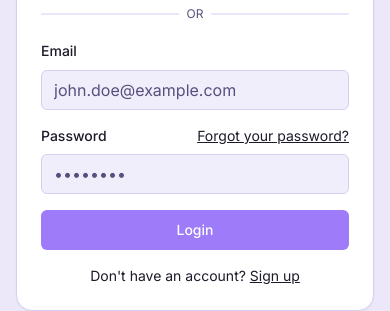
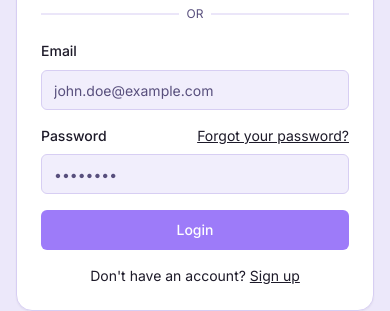
Before and after one commit to Hassaanj79/MoneyDesk, a Next.js app: page /login in a window 390 px wide. Shown: the part 341-652 px from the top of the page. Built offline with nearby package versions, Linux system fonts and the light colour scheme; no server answers.

Commit message:
No consistency

```diff
--- a/src/components/ui/input.tsx
+++ b/src/components/ui/input.tsx
@@ -8,7 +8,7 @@
       <input
         type={type}
         className={cn(
-          "flex h-10 w-full rounded-md border border-input bg-background px-3 py-2 text-base ring-offset-background file:border-0 file:bg-transparent file:text-sm file:font-medium file:text-foreground placeholder:text-muted-foreground focus-visible:outline-none focus-visible:ring-2 focus-visible:ring-ring focus-visible:ring-offset-2 disabled:cursor-not-allowed disabled:opacity-50 md:text-sm",
+          "flex h-10 w-full rounded-md border border-input bg-background px-3 py-2 text-sm ring-offset-background file:border-0 file:bg-transparent file:text-sm file:font-medium placeholder:text-muted-foreground focus-visible:outline-none focus-visible:ring-2 focus-visible:ring-ring focus-visible:ring-offset-2 disabled:cursor-not-allowed disabled:opacity-50",
           className
         )}
         ref={ref}
```
